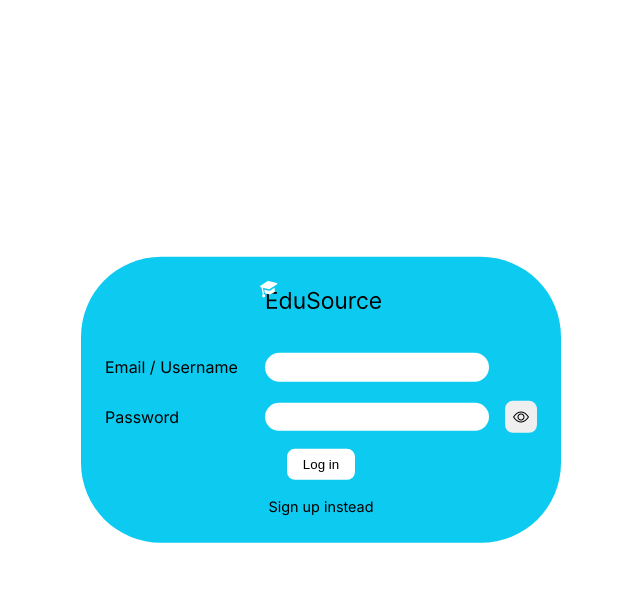
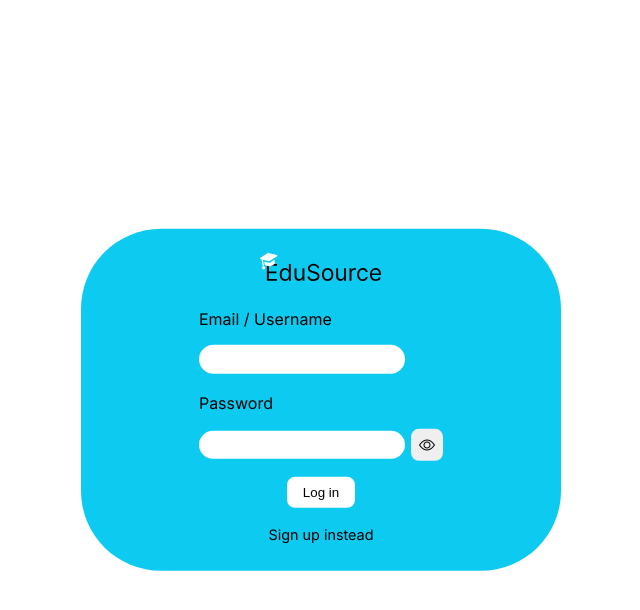
Before and after one commit to faridaa1/EduSource, a Django app: page /login/ in a window 1280 px wide. Shown: the top 610 px of the page, without its empty margins (319-959 px from the left). Run offline with Django 5.2, Linux system fonts and the light colour scheme.

Commit message:
ensuring show password button is beside password input field

```diff
--- a/api/templates/api/login.html
+++ b/api/templates/api/login.html
@@ -12,16 +12,17 @@
             <img id='logo' src="{% static 'logo-light.svg' %}" alt="EduSource" width="125" height="125" />
             <div id='fields'>
                 {% for field in login_form %}
-                    <div>
+                    <div id='field-main-div'>
                         {% if field.label == 'User' %}
                             <label id="{{ field.id_for_label }}">Email / Username</label>
+                            {{ field }}
                         {% else %}
                             <label id="{{ field.id_for_label }}">{{ field.label }}</label>
-                        {% endif %}
-                        {{ field }}
-                        {% if field.label == 'Password' %}
-                            <button type='button' id='show-pass' class='password'><i class="bi bi-eye"></i></button>
-                            <button type='button' id='hide-pass' class='password'><i class="bi bi-eye-slash-fill"></i></button>
+                            <div class='pass'>
+                                {{ field }}
+                                <button type='button' id='show-pass' class='password'><i class="bi bi-eye"></i></button>
+                                <button type='button' id='hide-pass' class='password'><i class="bi bi-eye-slash-fill"></i></button>
+                            </div>
                         {% endif %}
                     </div>
                     {% for error in field.errors %}
@@ -73,7 +74,6 @@
 
     #logo {
         height: 5rem;
-        margin-bottom: 1rem;
     }
 
     #login {
@@ -102,22 +102,24 @@
         gap: 1.2rem;
     }
 
-    #fields div {
+    .pass {
         display: flex;
-        gap: 1rem;
         align-items: center;
+        gap: 0.4rem;
     }
 
-    #fields div label {
-        width: 9rem;
+    #field-main-div {
+        display: flex;
+        flex-direction: column;
+        gap: 1rem;
+        align-items: start;
     }
 
-    #login input, #login textarea, #login select {
+    #login input {
         border-radius: 1rem;
         border: none;
         height: 1rem;
         padding: 0.9rem;
-        width: 14rem;
     }
 
     /* Removing placeholder for aesthetics */
@@ -157,23 +159,6 @@
         border-radius: 0.5rem;
     }
 
-    /* Responsive Design */
-    @media (max-width: 499px) {
-        #login {
-            width: 25rem;
-        }
-
-        #fields div {
-            flex-direction: column;
-            gap: 1rem;
-            align-items: start;
-        }
-
-        #login textarea {
-            width: 14rem;
-        }
-    }
-
     #login .alt {
         margin: 0;
         font-size: 0.9rem;
@@ -188,6 +173,12 @@
     }
 
     /* Responsive Design */
+    @media (max-width: 499px) {
+        #login {
+            width: 25rem;
+        }
+    }
+
     @media (max-width: 417px) {
         #login {
             width: 23rem;
```
Also changed, not shown: api/templates/api/signup.html (+23 -10 lines).
